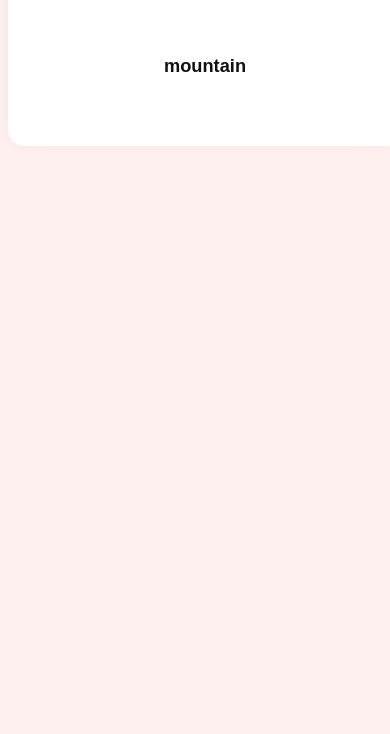
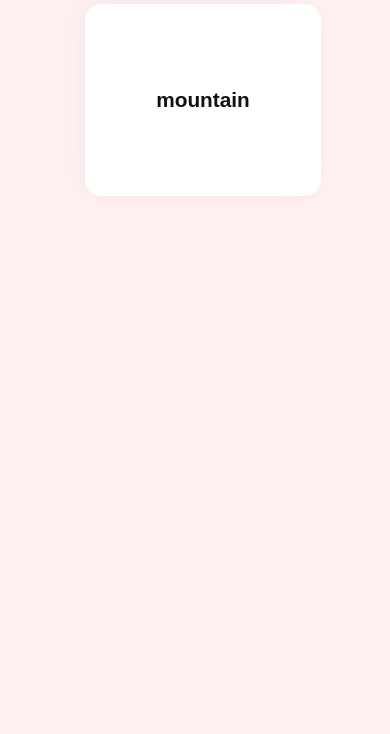
Before and after one commit to livingenglish/studyportal, a plain HTML site: page index.html in a window 390 px wide. Shown: the part 110-844 px from the top of the page. Drawn offline with Linux system fonts and the light colour scheme.

Commit message:
Update index.html

```diff
--- a/index.html
+++ b/index.html
@@ -29,7 +29,7 @@
     }
     #card-container {
       position: relative;
-      width: 96vw;
+      width: 92vw;
       max-width: 340px;
       height: 60vw;
       max-height: 420px;
@@ -171,16 +171,32 @@
       font-weight: 800;
       font-size: 1.12em;
     }
-    @media (max-width: 500px) {
-      h1 { font-size: 28px; }
-      .front, .back { font-size: 1.14rem; min-height: 80px; }
-      #reset-btn { font-size: 0.98rem; padding: 12px 10px; }
-      .nav-btn { min-height: 42px; min-width: 60px; font-size: 0.98rem; }
-      #card-container { max-width: 98vw; height: 36vw; min-height: 70px;}
+    @media (max-width: 600px) {
+      #card-container {
+        width: 82vw;
+        max-width: 290px;
+        height: 45vw;
+        max-height: 300px;
+        min-height: 100px;
+      }
+      .front, .back {
+        font-size: 2.0rem;
+        padding: 8px;
+      }
+      table { font-size: 1rem; max-width: 96vw; }
+      th, td { font-size: 1rem; max-width: 90px;}
       #review-table-wrap { margin-top: 14px; }
-      table { font-size: 0.98rem; max-width: 98vw; }
-      th, td { font-size: 0.98rem; max-width: 90px;}
-      #controls { margin-top: 24px; }
+      #controls { margin-top: 22px; }
+    }
+    @media (max-width: 400px) {
+      #card-container {
+        width: 92vw;
+        max-width: 220px;
+        min-height: 90px;
+      }
+      .front, .back { font-size: 1.3rem; }
+      table { font-size: 0.96rem; }
+      th, td { font-size: 0.96rem; }
     }
   </style>
 </head>
@@ -246,7 +262,6 @@
       showProgress();
 
       if (portalFlashcards.length === 0) {
-        // Hide card area, show table
         container.style.display = 'none';
         reviewTableWrap.style.display = 'flex';
         document.getElementById('reset-container').style.display = 'block';
@@ -259,7 +274,6 @@
           '</tbody>';
         return;
       } else {
-        // Normal mode: show card, hide table
         container.style.display = 'flex';
         reviewTableWrap.style.display = 'none';
       }
```
